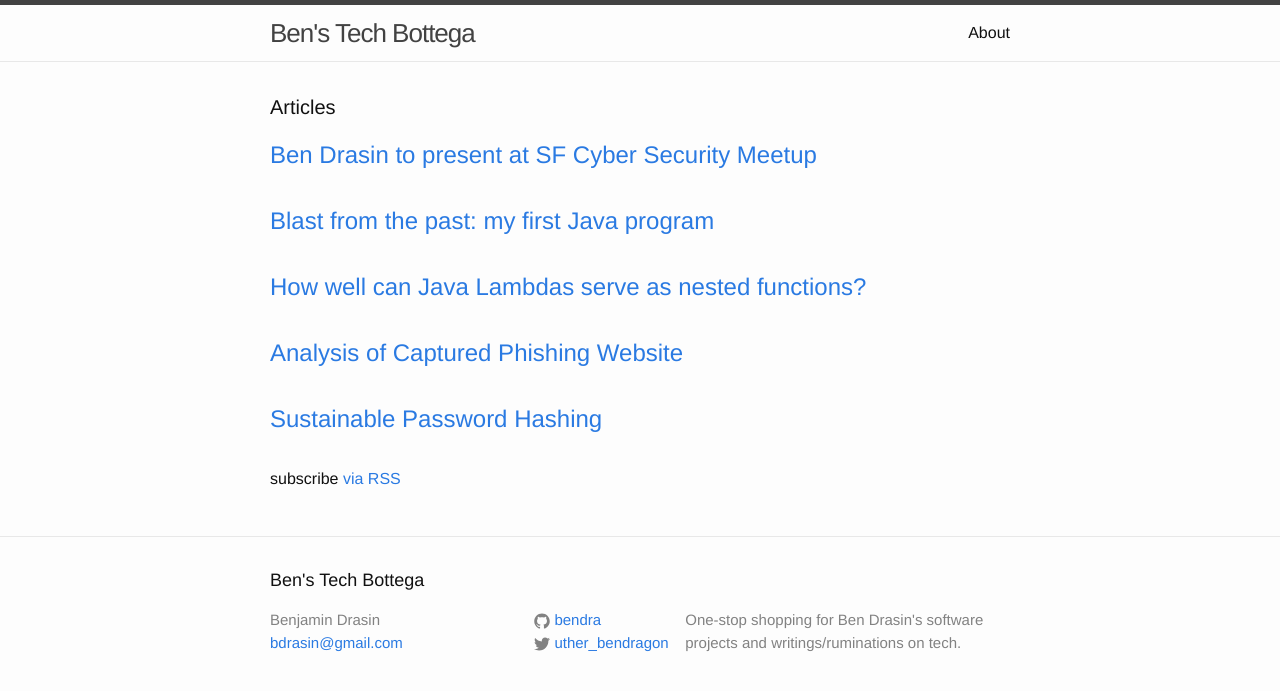
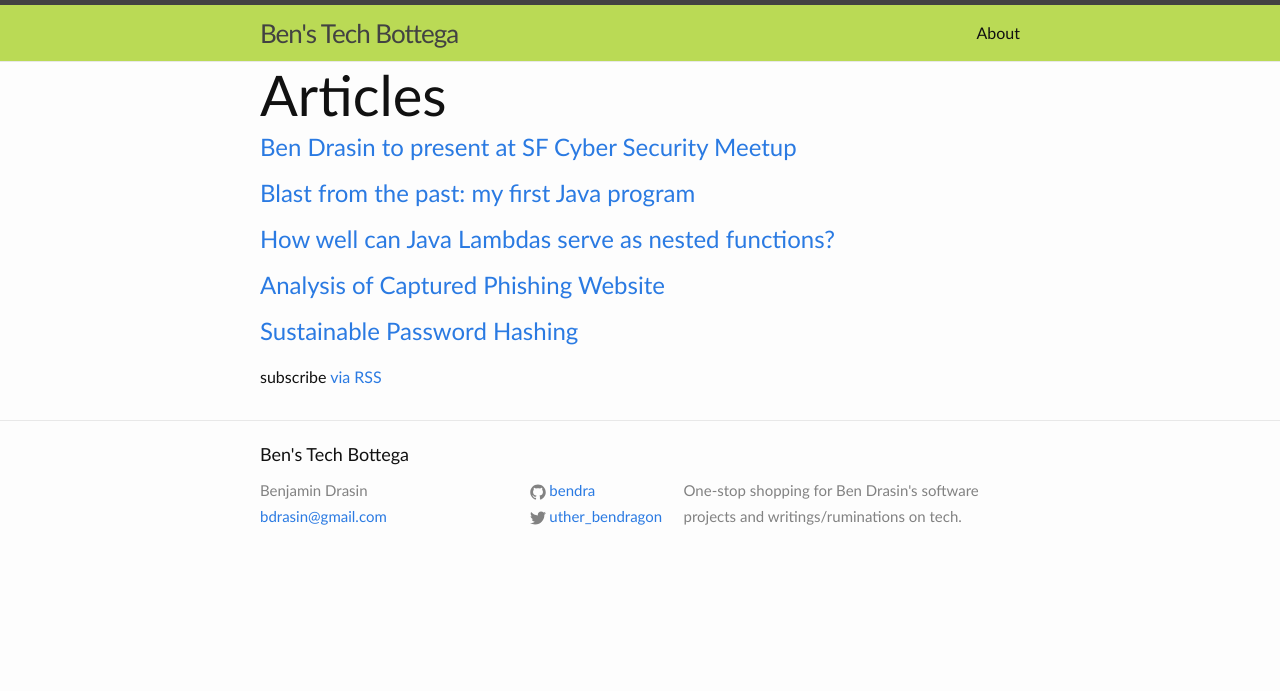
Before and after one commit to bendra/bendra.github.io, a Jekyll site: the page built from index.html, in a window 1280 px wide. Shown: the top 691 px of the page. Built offline with Jekyll 4.4.1, drawn with Linux system fonts in a browser that asks for light colours.

Commit message:
some character

```diff
--- a/css/main.scss
+++ b/css/main.scss
@@ -11,7 +11,7 @@ $base-font-size:   16px;
 $small-font-size:  $base-font-size * 0.875;
 $base-line-height: 1.5;
 
-$spacing-unit:     30px;
+$spacing-unit:     20px;
 
 $text-color:       #111;
 $background-color: #fdfdfd;
@@ -47,3 +47,19 @@ $on-laptop:        800px;
         "layout",
         "syntax-highlighting"
 ;
+
+
+.site-header {
+	background-color: #BADA55;
+}
+
+body {
+font-family: Frutiger, "Frutiger Linotype", Univers, Calibri, "Gill Sans", "Gill Sans MT", "Myriad Pro", Myriad, "DejaVu Sans Condensed", "Liberation Sans", "Nimbus Sans L", Tahoma, Geneva, "Helvetica Neue", Helvetica, Arial, "MS PGothic", Osaka, Sans-Serif;
+font-size: 1em;
+line-height: 1.625em;
+}
+
+h1.page-heading {
+font-size: 56px;
+margin-bottom: 26px;
+}
```
